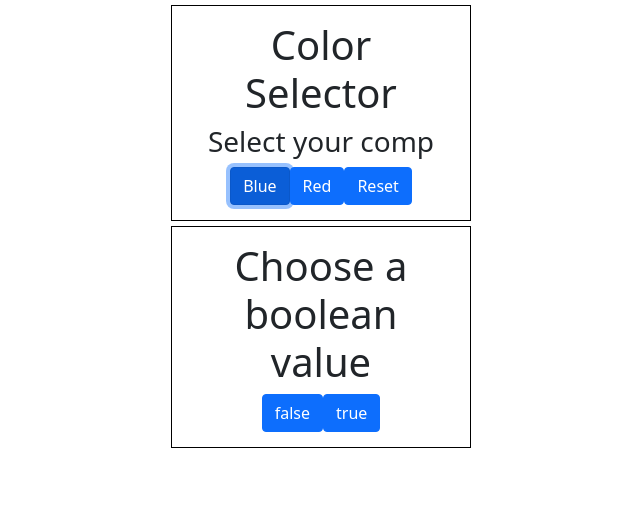
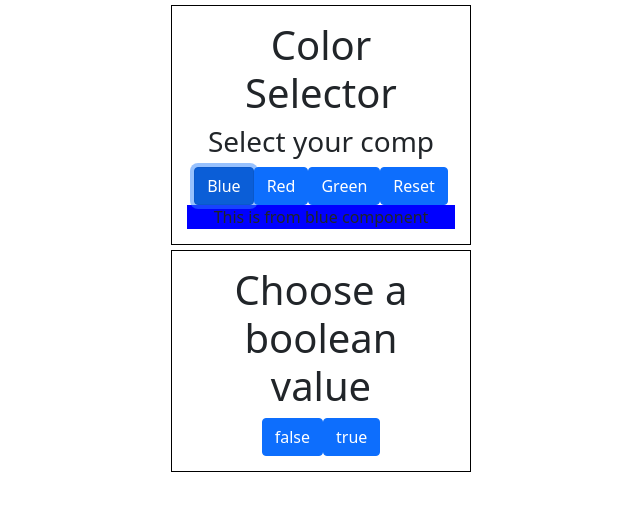
Before and after one commit to norulshahlam/reactjs-tutorials, a React (Create React App) app: page / in a window 1280 px wide. Both pictures are taken after a click on the button "Blue". Shown: the top 510 px of the page, without its empty margins (319-959 px from the left). Built offline with nearby package versions, Linux system fonts and the light colour scheme.

Commit message:
state-props

```diff
--- a/src/l2-ConditionalRend/App.js
+++ b/src/l2-ConditionalRend/App.js
@@ -16,31 +16,22 @@ import False from "./False";
 import Red from "./Red";
 import True from "./True";
 import { Button } from "react-bootstrap";
-let booleanComponent = "";
-let colorComponent = "";
+import Color from "./Color";
 const App = () => {
   const [color, newColor] = useState("");
   const [bool, setBool] = useState("");
 
   const onClick = (e) => {
-    newColor((prevState) => (prevState = e.target.innerText));
-    if (color === "Red") {
-      colorComponent = <Red />;
-    } else if (color === "Blue") {
-      colorComponent = <Blue />;
-    } else {
-      colorComponent = "";
-    }
-    console.log(color);
+    e.preventDefault();
+
+    newColor(
+      (prevState) =>
+        (prevState = e.target.value ? <Color color={e.target.value} /> : "")
+    );
   };
 
-  const setBoolFalse = () => {
-    setBool((prevState) => (prevState = false));
-    booleanComponent = <False />;
-  };
-  const setBoolTrue = () => {
-    setBool((prevState) => (prevState = true));
-    booleanComponent = <True />;
+  const setBoolFalse = (e) => {
+    setBool((prevState) => (prevState = e.target.value=="true" ? <True /> : <False />));
   };
 
   useEffect(() => {
@@ -52,17 +43,26 @@ const App = () => {
       <div className="ifElse">
         <h1>Color Selector</h1>
         <h3>Select your comp</h3>
-        <Button onClick={onClick}>Blue</Button>
-        <Button onClick={onClick}>Red</Button>
-        <Button onClick={onClick}>Reset</Button>
-        {colorComponent}
+        <Button onClick={onClick} value="blue">
+          Blue
+        </Button>
+        <Button onClick={onClick} value="red">
+          Red
+        </Button>
+        <Button onClick={onClick} value="green">
+          Green
+        </Button>
+        <Button onClick={onClick} value="">
+          Reset
+        </Button>
+
+        {color}
       </div>
-      {/* this is setting state within the element  */}
       <div className="ifElse">
         <h1>Choose a boolean value</h1>
-        <Button onClick={setBoolFalse}>false</Button>
-        <Button onClick={setBoolTrue}>true</Button>
-        {booleanComponent}
+        <Button onClick={setBoolFalse} value="false">false</Button>
+        <Button onClick={setBoolFalse} value="true">true</Button>
+        {bool}
       </div>
     </div>
   );
--- /dev/null
+++ b/src/l2-ConditionalRend/Color.js
@@ -0,0 +1,9 @@
+const Color = ({color}) => {
+    return (
+        <div style={{background: color}}>
+            This is from {color} component
+        </div>
+    )
+}
+
+export default Color
```
Also changed, not shown: src/index.js (+1 -9 lines).
